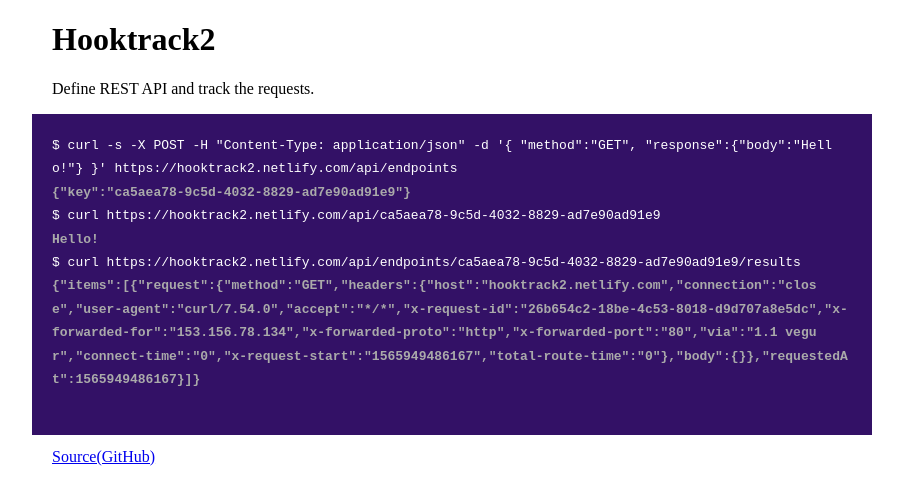
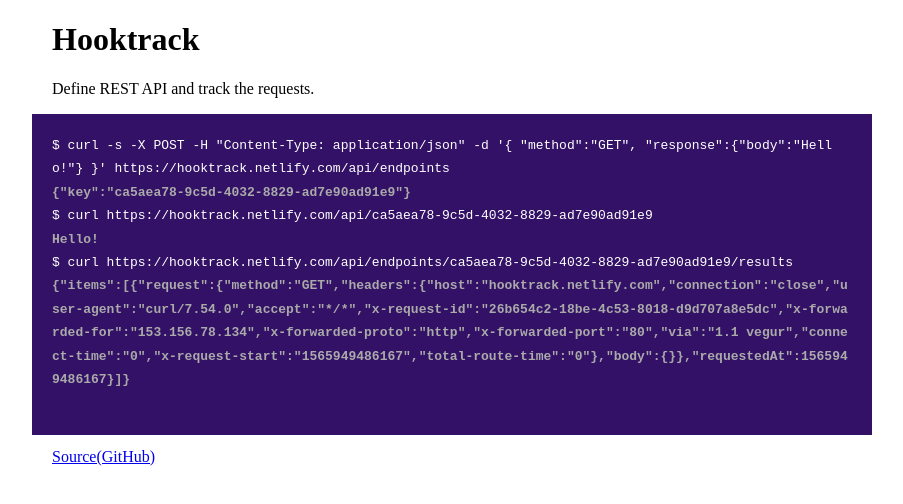
Before and after one commit to jinjor/hooktrack, a website: page public/index.html in a window 1280 px wide. Shown: the whole page, without its empty margins (188-1091 px from the left). Drawn offline with Linux system fonts and the light colour scheme.

Commit message:
hooktrack2 -> hooktrack

```diff
--- a/package.json
+++ b/package.json
@@ -1,5 +1,5 @@
 {
-  "name": "hooktrack2",
+  "name": "hooktrack",
   "version": "1.0.0",
   "description": "",
   "main": "index.js",
--- a/public/index.html
+++ b/public/index.html
@@ -2,7 +2,7 @@
 <html>
   <head>
     <meta name="viewport" content="width=device-width,initial-scale=1" />
-    <title>Hooktrack2</title>
+    <title>Hooktrack</title>
     <style>
       body {
         max-width: 800px;
@@ -28,16 +28,16 @@
     </style>
   </head>
   <body>
-    <h1>Hooktrack2</h1>
+    <h1>Hooktrack</h1>
     <p>Define REST API and track the requests.</p>
     <pre>
-<code>$ curl -s -X POST -H "Content-Type: application/json" -d '{ "method":"GET", "response":{"body":"Hello!"} }' https://hooktrack2.netlify.com/api/endpoints</code>
+<code>$ curl -s -X POST -H "Content-Type: application/json" -d '{ "method":"GET", "response":{"body":"Hello!"} }' https://hooktrack.netlify.com/api/endpoints</code>
 <code>{"key":"ca5aea78-9c5d-4032-8829-ad7e90ad91e9"}</code>
-<code>$ curl https://hooktrack2.netlify.com/api/ca5aea78-9c5d-4032-8829-ad7e90ad91e9</code>
+<code>$ curl https://hooktrack.netlify.com/api/ca5aea78-9c5d-4032-8829-ad7e90ad91e9</code>
 <code>Hello!</code>
-<code>$ curl https://hooktrack2.netlify.com/api/endpoints/ca5aea78-9c5d-4032-8829-ad7e90ad91e9/results</code>
-<code>{"items":[{"request":{"method":"GET","headers":{"host":"hooktrack2.netlify.com","connection":"close","user-agent":"curl/7.54.0","accept":"*/*","x-request-id":"26b654c2-18be-4c53-8018-d9d707a8e5dc","x-forwarded-for":"153.156.78.134","x-forwarded-proto":"http","x-forwarded-port":"80","via":"1.1 vegur","connect-time":"0","x-request-start":"1565949486167","total-route-time":"0"},"body":{}},"requestedAt":1565949486167}]}</code>
+<code>$ curl https://hooktrack.netlify.com/api/endpoints/ca5aea78-9c5d-4032-8829-ad7e90ad91e9/results</code>
+<code>{"items":[{"request":{"method":"GET","headers":{"host":"hooktrack.netlify.com","connection":"close","user-agent":"curl/7.54.0","accept":"*/*","x-request-id":"26b654c2-18be-4c53-8018-d9d707a8e5dc","x-forwarded-for":"153.156.78.134","x-forwarded-proto":"http","x-forwarded-port":"80","via":"1.1 vegur","connect-time":"0","x-request-start":"1565949486167","total-route-time":"0"},"body":{}},"requestedAt":1565949486167}]}</code>
     </pre>
-    <a href="https://github.com/jinjor/hooktrack2">Source(GitHub)</a>
+    <a href="https://github.com/jinjor/hooktrack">Source(GitHub)</a>
   </body>
 </html>
```
Also changed, not shown: README.md, 1 other file.
